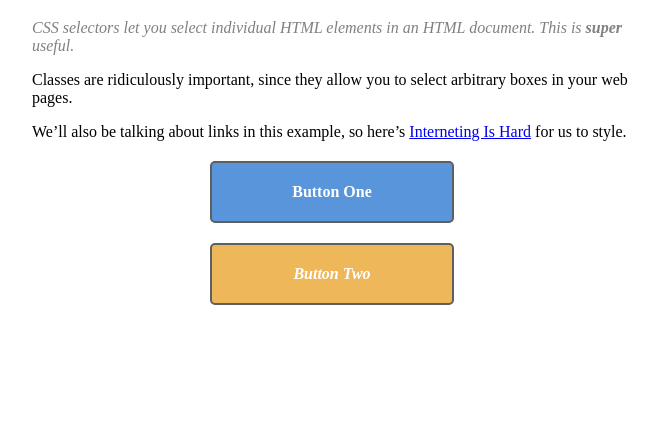
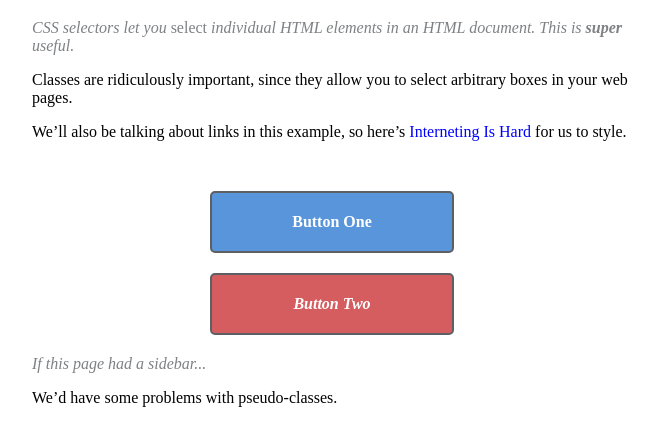
Before and after one commit to ThomassenMichiel/Switchfully-HTML-CSS, a plain HTML site: page internetingishard/chapter6/css-selectors/selectors.html in a window 1280 px wide. Shown: the part 61-502 px from the top of the page, without its empty margins (308-967 px from the left). Drawn offline with Linux system fonts and the light colour scheme.

Commit message:
Chapter 6

```diff
--- a/internetingishard/chapter6/css-selectors/selectors.html
+++ b/internetingishard/chapter6/css-selectors/selectors.html
@@ -19,8 +19,13 @@
         <a href="https://internetingishard.com">Interneting Is Hard</a> for us to
         style.</p>
 
-    <div class="button">Button One</div>
-    <div class='button call-to-action'>Button Two</div>
+    <a class="button" href="nowhere.html">Button One</a>
+    <a id="button-2" class="button call-to-action" href="nowhere.html">Button Two</a>
+
+    <div class='sidebar'>
+        <p>If this page had a sidebar...</p>
+        <p>We’d have some problems with pseudo-classes.</p>
+    </div>
 </div>
 
 </body>
--- a/internetingishard/chapter6/css-selectors/styles.css
+++ b/internetingishard/chapter6/css-selectors/styles.css
@@ -1,19 +1,53 @@
-.synopsis {
+#button-2 {
+    background-color: #D55C5F;
+}
+
+p:first-of-type {
     color: #7E8184;
     font-style: italic;
 }
 
-.button {
+.button:link, .button:visited {
+    display: block;
+    text-decoration: none;
+
     color: #FFF;
-    background-color: #5995DA;    /* Blue */
+    background-color: #5995DA; /* Blue */
     font-weight: bold;
     padding: 20px;
     text-align: center;
-    border: 2px solid #5D6063;    /* Dark gray */
+    border: 2px solid #5D6063; /* Dark gray */
     border-radius: 5px;
 
     width: 200px;
     margin: 20px auto;
+}
+
+.button:hover,
+.button:visited:hover {
+    color: #FFF;
+    background-color: #76AEED; /* Light blue */
+}
+
+.button:active, .button:visited:active {
+    color: #fff;
+    background-color: #5995DA;
+}
+
+.call-to-action:link,
+.call-to-action:visited {
+    font-style: italic;
+    background-color: #EEB75A; /* Yellow */
+}
+
+.call-to-action:hover,
+.call-to-action:visited:hover {
+    background-color: #F5CF8E; /* Light yellow */
+}
+
+.call-to-action:active,
+.call-to-action:visited:active {
+    background-color: #EEB75A; /* Yellow */
 }
 
 .page {
@@ -21,7 +55,46 @@
     margin: 0 auto;
 }
 
+.page > p:first-of-type {
+    color: #7E8184;
+    font-style: italic;
+}
+
 .call-to-action {
     font-style: italic;
-    background-color: #EEB75A;    /* Yellow */
+    background-color: #EEB75A; /* Yellow */
 }
+
+.synopsis em {
+    font-style: normal;
+}
+
+a:link {
+    color: blue;
+    text-decoration: none;
+}
+
+a:visited {
+    color: purple;
+}
+
+a:hover {
+    color: aqua;
+    text-decoration: underline;
+}
+
+a:active {
+    color: red;
+}
+
+a:visited:hover {
+    color: orange;
+}
+
+a:visited:active {
+    color: red;
+}
+
+p:last-of-type {
+    margin-bottom: 50px;
+}
```
